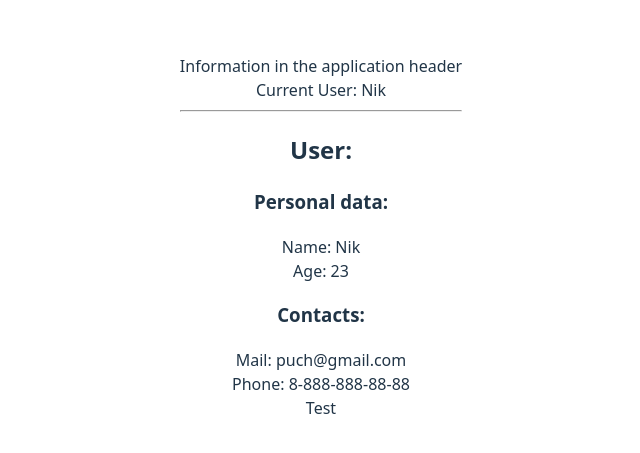
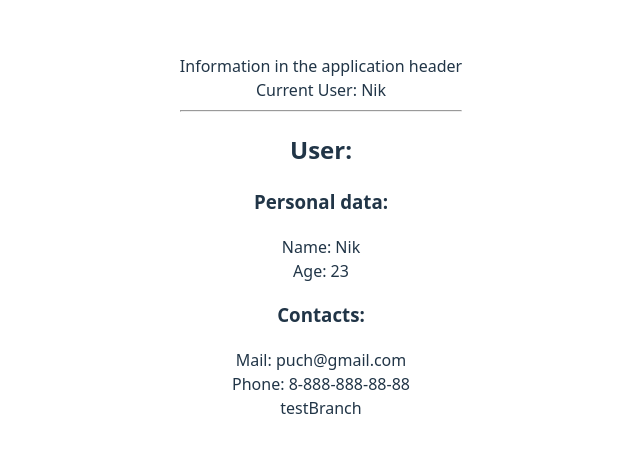
Before and after one commit to PuchNik/context_api_theory, a React (Vite) app: page / in a window 1280 px wide. Shown: the part 163-616 px from the top of the page, without its empty margins (319-959 px from the left). Built offline with nearby package versions, Linux system fonts and the light colour scheme.

Commit message:
Проверка тестовой вложенности веток

```diff
--- a/src/App.jsx
+++ b/src/App.jsx
@@ -24,7 +24,7 @@ export default function App() {
                 email={email}
                 phone={phone}
             />
-            <div>Test</div>
+            <div>testBranch</div>
         </>
     )
 }
```
